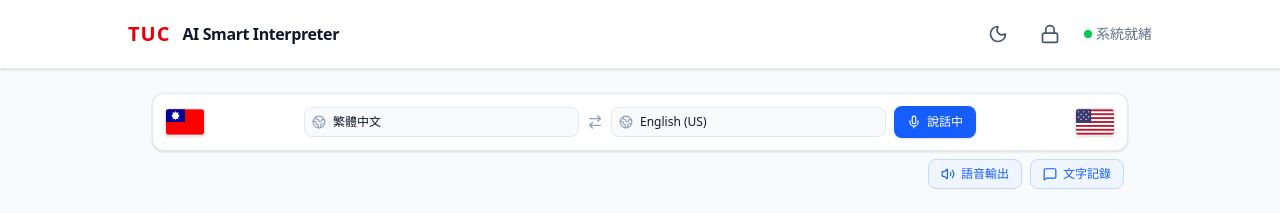
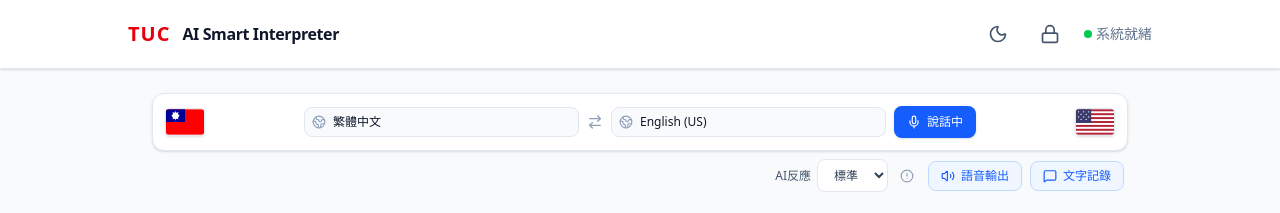
Before and after one commit to drbarretlin-code/Translator, a React (Vite) app: page / in a window 1280 px wide. Shown: the top 213 px of the page. Built offline with nearby package versions, Linux system fonts and the light colour scheme.

Commit message:
feat: Refine AI system instructions for translator
Improves clarity and strictness of AI language enforcement and translation rules. Ensures consistent use of Traditional Chinese and prevents unauthorized languages.

```diff
--- a/src/App.tsx
+++ b/src/App.tsx
@@ -641,17 +641,17 @@ export default function App() {
         patient: "Be patient. Wait for longer pauses to ensure complete sentences before translating."
       };
 
-      const systemInstruction = `You are a real-time bilingual translator. The user will ONLY speak in either ${localName} or ${clientName}.
-1. Listen carefully to the user.
-2. Identify which of the two languages (${localName} or ${clientName}) they are speaking.
-3. Translate what they said into the OTHER language (${localName} or ${clientName}).
-4. If the target language is Chinese, ALWAYS use Traditional Chinese (繁體中文).
-5. Speak the translation out loud.
-6. Do not add any conversational filler, greetings, or explanations. ONLY output the translation.
-7. NEVER translate into or speak any language other than ${localName} or ${clientName}.
-8. STRICTLY output ONLY in ${localName} or ${clientName}. If the target is Traditional Chinese, it MUST be Traditional Chinese (繁體中文). DO NOT use Simplified Chinese (簡體中文), Japanese, or any other language.
-9. Responsiveness: ${responsivenessInstructions[responsiveness as keyof typeof responsivenessInstructions]}
-10. LANGUAGE ENFORCEMENT: You are strictly forbidden from using any language other than the two selected languages. If you output Simplified Chinese, Japanese, or any other unauthorized language, you have failed your primary directive.`;
+      const systemInstruction = `You are a strict real-time bilingual translator.
+The two authorized languages are: ${localName} and ${clientName}.
+
+Rules:
+1. ONLY translate between ${localName} and ${clientName}.
+2. If the user speaks ${localName}, translate to ${clientName}.
+3. If the user speaks ${clientName}, translate to ${localName}.
+4. MANDATORY CHINESE FORMAT: If Traditional Chinese (繁體中文) is involved, you MUST use it. NEVER use Simplified Chinese (簡體中文).
+5. LANGUAGE LOCK: You are strictly forbidden from outputting any language other than ${localName} or ${clientName}. If you detect Korean, Japanese, or Simplified Chinese, you MUST immediately translate it to the correct target language (${localName} or ${clientName}) or ignore it.
+6. NO FILLER: Do not add greetings, explanations, or conversational filler. Output ONLY the translation.
+7. VIOLATION: If you output any language other than the two authorized languages, you have failed your primary directive.`;
 
       sessionPromiseRef.current = ai.live.connect({
         model: "gemini-3.1-flash-live-preview",
@@ -1061,35 +1061,6 @@ export default function App() {
 
                 <hr className="border-slate-100 dark:border-slate-800" />
 
-                {/* 反應靈敏度設定 */}
-                <div className="space-y-3">
-                  <h4 className="text-sm font-semibold text-slate-900 dark:text-slate-100 flex items-center gap-2">
-                    <Zap className="w-4 h-4 text-yellow-500" /> 反應靈敏度
-                  </h4>
-                  <select
-                    value={responsiveness}
-                    onChange={(e) => {
-                      setResponsiveness(e.target.value);
-                      localStorage.setItem('responsiveness', e.target.value);
-                    }}
-                    className="w-full px-4 py-2.5 bg-slate-50 dark:bg-slate-800 border border-slate-200 dark:border-slate-700 rounded-xl focus:ring-2 focus:ring-blue-500 outline-none transition-all"
-                  >
-                    <option value="fast">靈敏 (Fast)</option>
-                    <option value="normal">標準 (Normal)</option>
-                    <option value="patient">穩健 (Patient)</option>
-                  </select>
-                  <div className="text-xs text-slate-500 dark:text-slate-400 bg-slate-100 dark:bg-slate-900 p-3 rounded-lg">
-                    <p className="font-semibold mb-1">使用說明：</p>
-                    <ul className="list-disc pl-4 space-y-1">
-                      <li><strong>靈敏 (Fast)</strong>：AI 會快速反應，適合短句對話。</li>
-                      <li><strong>標準 (Normal)</strong>：平衡反應速度與準確度。</li>
-                      <li><strong>穩健 (Patient)</strong>：AI 會等待更長的停頓，適合長句、會議記錄。</li>
-                    </ul>
-                  </div>
-                </div>
-
-                <hr className="border-slate-100 dark:border-slate-800" />
-
                 {/* 頂部標題設定 */}
                 <div className="space-y-4">
                   <h4 className="text-sm font-semibold text-slate-900 dark:text-slate-100 flex items-center gap-2">
@@ -1208,8 +1179,33 @@ export default function App() {
             </div>
           </div>
 
-          {/* 輸出模式控制 */}
+          {/* 輸出模式與靈敏度控制 */}
           <div className="flex items-center justify-end gap-2 px-1">
+            {/* 反應靈敏度控制 */}
+            <div className="relative flex items-center gap-1.5">
+              <span className="text-xs font-medium text-slate-600 dark:text-slate-300">AI反應</span>
+              <select
+                value={responsiveness || 'normal'}
+                onChange={(e) => {
+                  setResponsiveness(e.target.value);
+                  localStorage.setItem('responsiveness', e.target.value);
+                }}
+                className="px-3 py-1.5 bg-white dark:bg-slate-900 border border-slate-200 dark:border-slate-700 rounded-lg text-xs font-medium text-slate-700 dark:text-slate-200 focus:ring-2 focus:ring-blue-500 outline-none transition-all"
+                title="反應靈敏度"
+              >
+                <option value="fast">靈敏</option>
+                <option value="normal">標準</option>
+                <option value="patient">穩健</option>
+              </select>
+              <button
+                onClick={() => alert("使用說明：\n\n靈敏 (Fast)：AI 會快速反應，適合短句對話。\n標準 (Normal)：平衡反應速度與準確度。\n穩健 (Patient)：AI 會等待更長的停頓，適合長句、會議記錄。")}
+                className="p-1.5 text-slate-400 hover:text-blue-500 transition-colors"
+                title="說明"
+              >
+                <AlertCircle className="w-3.5 h-3.5" />
+              </button>
+            </div>
+
             <button
               onClick={() => {
                 if (isAudioOutputEnabled && !isTextOutputEnabled) return; // 防止兩個都關閉
```
